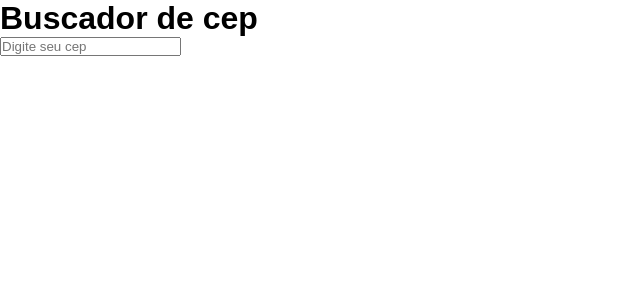
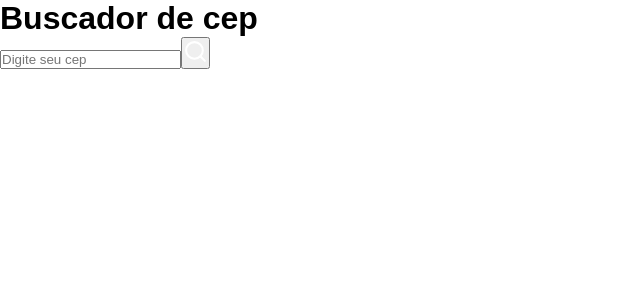
Before and after one commit to DieleCorrea/BUSCADOR-DE-CEP-COM-REACTJS, a React (Create React App) app in the folder buscador/: page / in a window 1280 px wide. Shown: the top 300 px of the page, without its empty margins (0-640 px from the left). Built offline with nearby package versions, Linux system fonts and the light colour scheme.

Commit message:
ícone branco
Para fazer o icone branco, instalei a biblioteca do react e importei no app.js  "react-icons"

```diff
--- a/buscador/package.json
+++ b/buscador/package.json
@@ -8,6 +8,7 @@
     "@testing-library/user-event": "^13.5.0",
     "react": "^18.2.0",
     "react-dom": "^18.2.0",
+    "react-icons": "^4.10.1",
     "react-scripts": "5.0.1",
     "web-vitals": "^2.1.4"
   },
--- a/buscador/src/App.js
+++ b/buscador/src/App.js
@@ -1,5 +1,5 @@
 
-
+import { FiSearch} from 'react-icons/fi'
 function App() {
   return (
     <div className="container">
@@ -7,12 +7,17 @@
 
       <div className="containerImput">
 
-      <input
-      type="text"
-      placeholder="Digite seu cep " //esse placeholder é pra quando a pessoa não tiver feito nada ainda e aparecer isso
-      />
+        <input
+          type="text"
+          placeholder="Digite seu cep " //esse placeholder é pra quando a pessoa não tiver feito nada ainda e aparecer isso
+          />
+        <button className="buttonSearch">
+        <FiSearch
+          size={25}
+          color="#FFF" />
+        </button>
+      </div>
 
-      </div>
 
     </div>
   );
```
Also changed, not shown: 1 other file (tests, documents, lock files or other folders).
